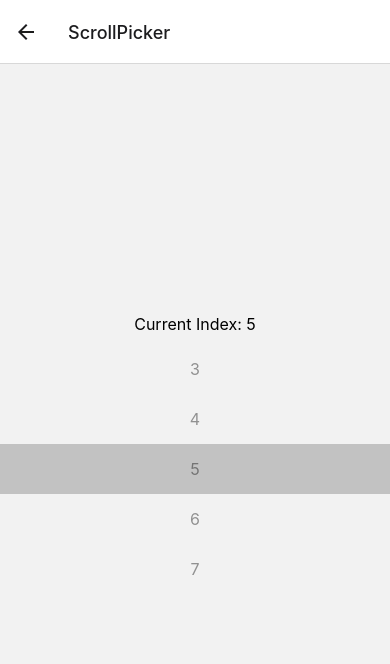
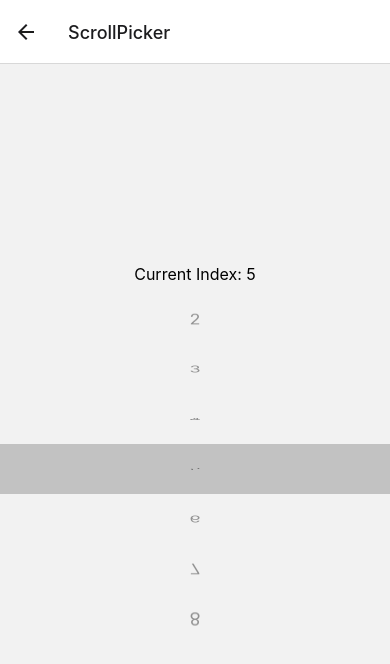
Before and after one commit to kennychu0510/react_native_playground, a React Native app: screen /ScrollPicker in a window 390 px wide. Shown: the top 664 px of the page. Built offline with nearby package versions, Linux system fonts and the light colour scheme.

Commit message:
added rotation effect to scroll picker

```diff
--- a/src/components/ScrollPicker.tsx
+++ b/src/components/ScrollPicker.tsx
@@ -1,7 +1,7 @@
 import React, { useRef } from 'react';
 import { Animated, FlatList, StyleSheet, Text, TouchableOpacity, View } from 'react-native';
 
-const FONT_SIZE = 16;
+const FONT_SIZE = 18;
 const ITEM_HEIGHT = 50;
 
 type Props = {
@@ -78,14 +78,25 @@ export const ScrollPicker = (props: Props) => {
             inputRange,
             outputRange: [...new Array(OFFSET_NUMBER).fill(1), 2, ...new Array(OFFSET_NUMBER).fill(1)],
           });
-          // const transformZ = scrollY.interpolate({
-          //   inputRange,
-          //   outputRange: []
-          // })
+
+          const rotationZOutputRange: string[] = [];
+          const MAX_ROTATION = 60;
+          const rotationDiff = MAX_ROTATION / OFFSET_NUMBER;
+          for (let i = 0; i < OFFSET_NUMBER; i++) {
+            rotationZOutputRange.push(`${MAX_ROTATION - rotationDiff * i}deg`);
+          }
+          rotationZOutputRange.push('0deg');
+          for (let i = 1; i <= OFFSET_NUMBER; i++) {
+            rotationZOutputRange.push(`${rotationDiff * -i}deg`);
+          }
+          const rotationX = scrollY.interpolate({
+            inputRange,
+            outputRange: rotationZOutputRange,
+          });
 
           return (
             <TouchableOpacity onPress={() => scrollToItem(index)}>
-              <Animated.View style={[styles.itemContainer, { opacity }]}>
+              <Animated.View style={[styles.itemContainer, { opacity, transform: [{ rotateX: rotationX }] }]}>
                 <Animated.Text style={[styles.itemText, { transform: [{ scale: fontScale }] }]}>{item}</Animated.Text>
               </Animated.View>
             </TouchableOpacity>
--- a/src/pages/ScrollPickerPage.tsx
+++ b/src/pages/ScrollPickerPage.tsx
@@ -16,7 +16,7 @@ export const ScrollPickerPage = () => {
         <Text style={{ fontSize: 16 }}>Current Index: </Text>
         <Text style={{ fontSize: 16 }}>{selectedIndex}</Text>
       </View>
-      <ScrollPicker data={DATA} selected={selectedIndex} setSelected={setSelectedIndex} displayItems={5} />
+      <ScrollPicker data={DATA} selected={selectedIndex} setSelected={setSelectedIndex} displayItems={7} />
     </SafeAreaView>
   );
 };
```
